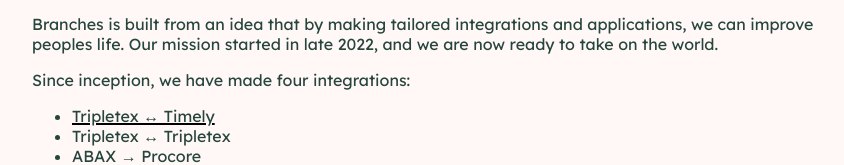
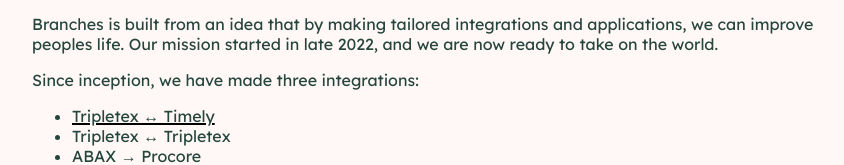
Before and after one commit to getbranches/website, a SvelteKit app: page / in a window 1280 px wide. Shown: the part 183-348 px from the top of the page, without its empty margins (208-1052 px from the left). Built offline with nearby package versions, Linux system fonts and the light colour scheme.

Commit message:
Update +page.svelte (#1)

```diff
--- a/src/routes/+page.svelte
+++ b/src/routes/+page.svelte
@@ -19,7 +19,7 @@
 	Branches is built from an idea that by making tailored integrations and applications, we can
 	improve peoples life. Our mission started in late 2022, and we are now ready to take on the world.
 </p>
-<p>Since inception, we have made four integrations:</p>
+<p>Since inception, we have made three integrations:</p>
 <ul>
 	<li><a href="https://www.tripletex.no/integrasjoner/timely/">Tripletex ↔ Timely</a></li>
 	<li>Tripletex ↔ Tripletex</li>
@@ -31,7 +31,7 @@
 </em>
 
 <p>
-	This is the people at Branches! 👇 You can reach out to us on <a href="mailto:hello@branches.no"
+	These are the people at Branches! 👇 You can reach out to us on <a href="mailto:hello@branches.no"
 		>hello@branches.no</a
 	>
 </p>
```
